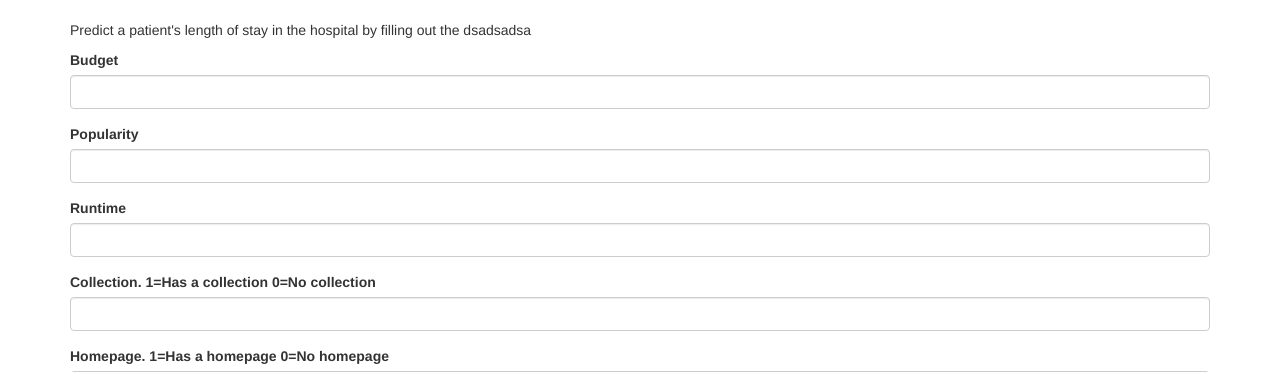
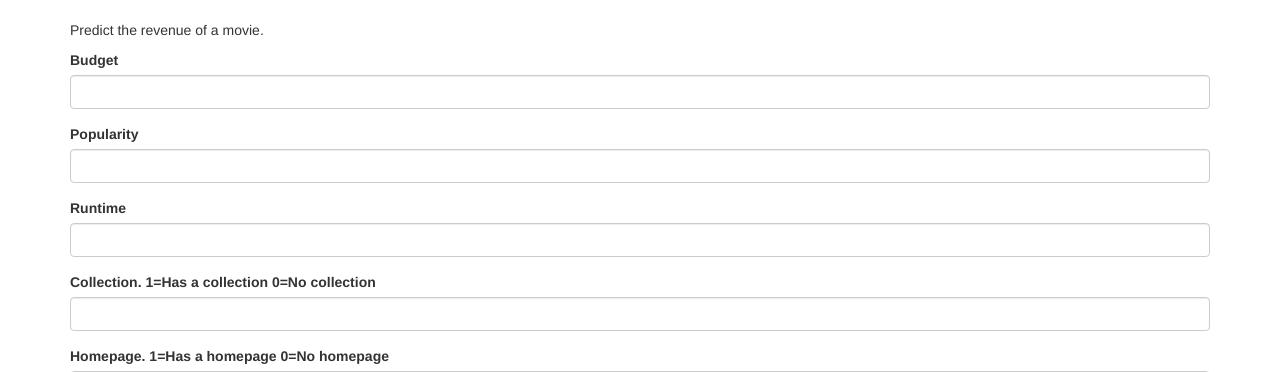
Before and after one commit to H584958/ML_2, a Flask app: page / in a window 1280 px wide. Shown: the part 52-424 px from the top of the page. Run offline with Flask 2, Linux system fonts and the light colour scheme; parts of the project's set-up code (start-up, migrations or seed data) failed here and were passed over; some libraries are stand-ins or nearby versions.

Commit message:
last fixes

```diff
--- a/deployment/templates/index.html
+++ b/deployment/templates/index.html
@@ -36,7 +36,7 @@
     {% block content %}
 
     <div class='container'>
-        <p>Predict a patient's length of stay in the hospital by filling out the dsadsadsa</p>
+        <p>Predict the revenue of a movie.</p>
     </div>
 
     <div class='container'>
```
